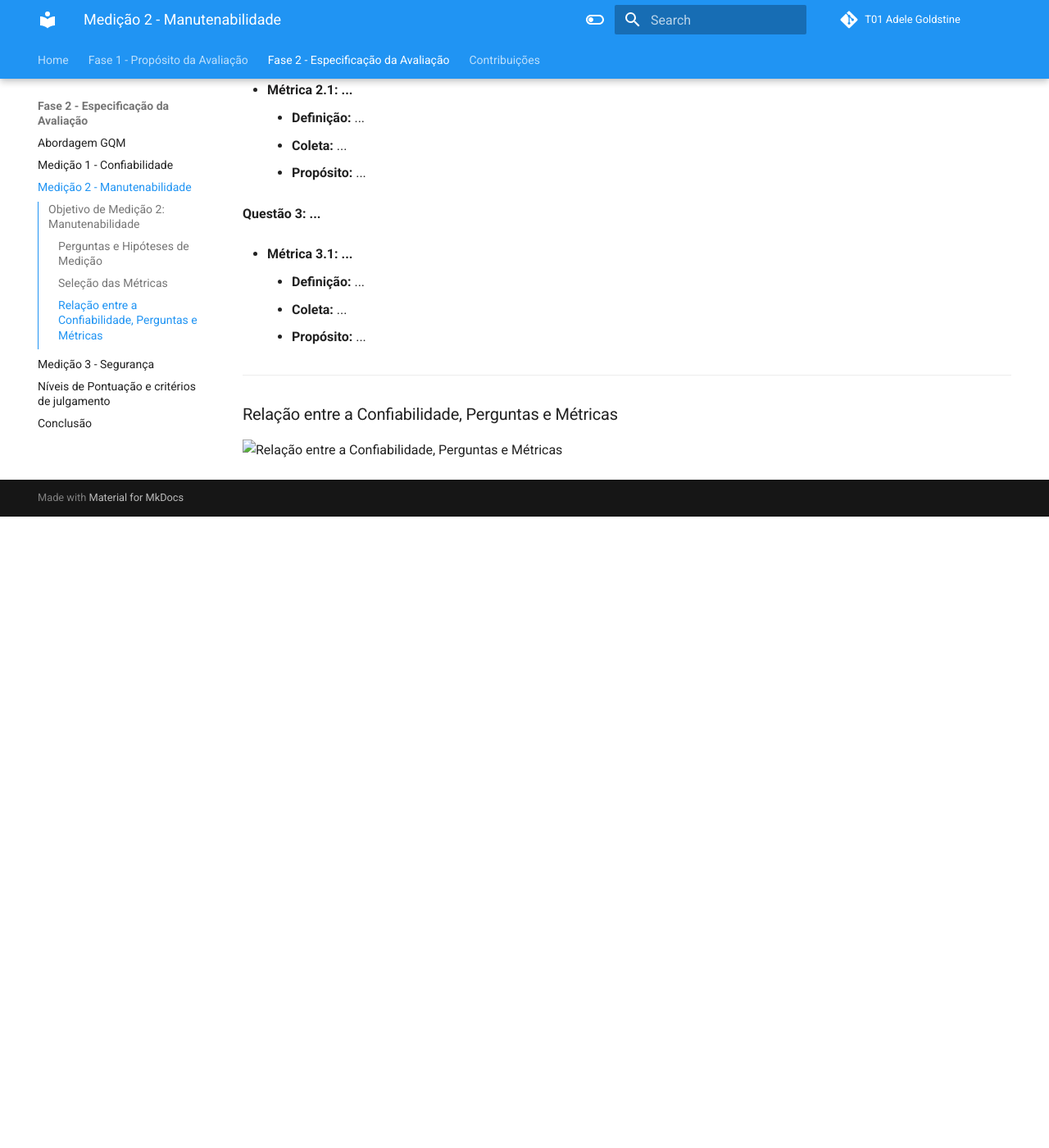
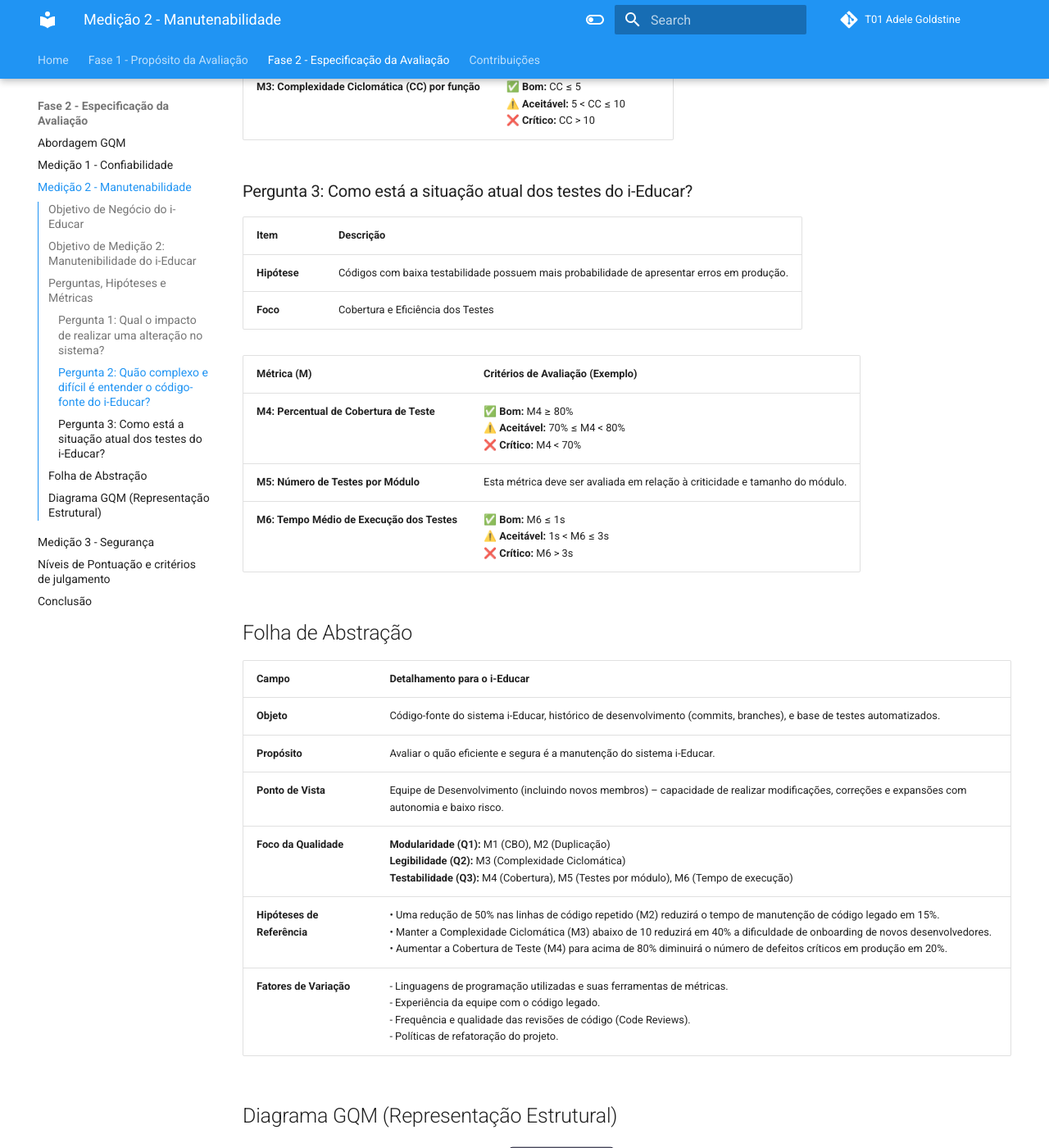
Before and after one commit to FCTE-Qualidade-de-Software-1/2025-2_T01_ADELE-GOLDSTINE, an MkDocs documentation site: the page built from docs/fase_2/Manutenabilidade.md, in a window 1280 px wide and 1400 px high, scrolled down 1585 px. Shown: the whole window at 82% size. Built offline with MkDocs 1.6.1 and Material for MkDocs 9.7.7, drawn with Linux system fonts in a browser that asks for light colours; comment, search, counter and statistics services are not loaded; before the commit the page ends 2215 px from its top, so only the background shows below that; some of the changed text lies outside the part shown.

Commit message:
add documentacao da manutenabilidade

```diff
--- a/docs/fase_2/Manutenabilidade.md
+++ b/docs/fase_2/Manutenabilidade.md
@@ -1,78 +1,74 @@
-<!--  Observação da Manuella
+# Fase 2 - Especificar a Avaliação da Qualidade
 
-AQUI IRIAM OS OUTROS OBJETIVOS DE MEDIÇÃO (MANUTENIBILIDADE E SEGURANÇA) COM SUAS RESPECTIVAS TABELAS, PERGUNTAS, HIPÓTESES, MÉTRICAS E DIAGRAMAS
- -->
+## Objetivo de Negócio do i-Educar
 
-## Objetivo de Medição 2: Manutenabilidade
+Garantir a Evolução Contínua e Sustentável do sistema i-Educar, com foco em melhorar a manutenibilidade do código-fonte, reduzindo o esforço, o custo e o risco associados à realização de novas funcionalidades e correções de bugs pela equipe de desenvolvimento.
 
-**Tabela 2** - Objetivo de Medição 2: Manutenabilidade.
+## Objetivo de Medição 2: Manutenibilidade do i-Educar
 
-| **Analisar**          | o i-Educar |
-|------------------------|------------|
-| **Para o propósito de** | ... |
-| **Com respeito a**     | ... |
-| **Do ponto de vista da** | ... |
-| **No contexto da**     | ... |
+O objetivo de medição está definido conforme o template GQM (Goal-Question-Metric):
 
----
+| Elemento | Descrição |
+|----------|-----------|
+| Analisar | i-Educar |
+| Propósito | AVALIAR |
+| Respeito a | MANUTENIBILIDADE |
+| Ponto de Vista | EQUIPE DE DESENVOLVIMENTO |
+| Contexto | DISCIPLINA DE QUALIDADE DE SOFTWARE 1 |
 
-### Perguntas e Hipóteses de Medição
+## Perguntas, Hipóteses e Métricas
 
-**Questão 1: ...**
-> ...?
+Este objetivo se desdobra em três perguntas chave, cada uma abordando um aspecto crítico da manutenibilidade.
 
-* **Hipótese 1.1 (H1.1):** ...
-* **Hipótese 1.2 (H1.2):** ...
-* ...
+### Pergunta 1: Qual o impacto de realizar uma alteração no sistema?
 
-**Questão 2: ...**
-> ...?
+| Item | Descrição |
+|------|-----------|
+| **Hipótese** | Códigos com alto acoplamento e baixa coesão podem causar efeitos colaterais inesperados com mudanças realizadas. |
+| **Foco** | Acoplamento e Reuso de Código (Duplicação) |
 
-* **Hipótese 2.1 (H2.1):** ...
-* ...
+| Métrica (M) | Critérios de Avaliação (Exemplo) |
+|-------------|----------------------------------|
+| **M1: Coupling Between Objects (CBO)** | ✅ **Bom:** CBO ≤ 10<br>⚠️ **Aceitável:** 10 < CBO ≤ 15<br>❌ **Crítico:** CBO > 15 |
+| **M2: Percentual de Código Repetido** | ✅ **Bom:** M2 ≤ 3%<br>⚠️ **Aceitável:** 3% < M2 ≤ 5%<br>❌ **Crítico:** M2 > 5% |
 
-**Questão 3: ...**
-> ...?
+### Pergunta 2: Quão complexo e difícil é entender o código-fonte do i-Educar?
 
-* **Hipótese 3.1 (H3.1):** ...
+| Item | Descrição |
+|------|-----------|
+| **Hipótese** | Um código complexo aumenta o tempo necessário para um desenvolvedor entender onde e como realizar uma alteração. |
+| **Foco** | Complexidade Estrutural |
 
----
+| Métrica (M) | Critérios de Avaliação (Exemplo) |
+|-------------|----------------------------------|
+| **M3: Complexidade Ciclomática (CC) por função** | ✅ **Bom:** CC ≤ 5<br>⚠️ **Aceitável:** 5 < CC ≤ 10<br>❌ **Crítico:** CC > 10 |
 
-### Seleção das Métricas
+### Pergunta 3: Como está a situação atual dos testes do i-Educar?
 
-**Questão 1: ...**
+| Item | Descrição |
+|------|-----------|
+| **Hipótese** | Códigos com baixa testabilidade possuem mais probabilidade de apresentar erros em produção. |
+| **Foco** | Cobertura e Eficiência dos Testes |
 
-* **Métrica 1.1: ...**
-    * **Definição:** ...
-    * **Fórmula:** ...
-    * **Coleta:** ...
-    * **Propósito:** ...
+| Métrica (M) | Critérios de Avaliação (Exemplo) |
+|-------------|----------------------------------|
+| **M4: Percentual de Cobertura de Teste** | ✅ **Bom:** M4 ≥ 80%<br>⚠️ **Aceitável:** 70% ≤ M4 < 80%<br>❌ **Crítico:** M4 < 70% |
+| **M5: Número de Testes por Módulo** | Esta métrica deve ser avaliada em relação à criticidade e tamanho do módulo. |
+| **M6: Tempo Médio de Execução dos Testes** | ✅ **Bom:** M6 ≤ 1s<br>⚠️ **Aceitável:** 1s < M6 ≤ 3s<br>❌ **Crítico:** M6 > 3s |
 
-* **Métrica 1.2: ...**
+## Folha de Abstração
 
-    * **Definição:** ...
-    * **Fórmula:** ...
-    * **Coleta:** ...
-    * **Propósito:** ...
+| Campo | Detalhamento para o i-Educar |
+|-------|------------------------------|
+| **Objeto** | Código-fonte do sistema i-Educar, histórico de desenvolvimento (commits, branches), e base de testes automatizados. |
+| **Propósito** | Avaliar o quão eficiente e segura é a manutenção do sistema i-Educar. |
+| **Ponto de Vista** | Equipe de Desenvolvimento (incluindo novos membros) – capacidade de realizar modificações, correções e expansões com autonomia e baixo risco. |
+| **Foco da Qualidade** | **Modularidade (Q1):** M1 (CBO), M2 (Duplicação)<br>**Legibilidade (Q2):** M3 (Complexidade Ciclomática)<br>**Testabilidade (Q3):** M4 (Cobertura), M5 (Testes por módulo), M6 (Tempo de execução) |
+| **Hipóteses de Referência** | • Uma redução de 50% nas linhas de código repetido (M2) reduzirá o tempo de manutenção de código legado em 15%.<br>• Manter a Complexidade Ciclomática (M3) abaixo de 10 reduzirá em 40% a dificuldade de onboarding de novos desenvolvedores.<br>• Aumentar a Cobertura de Teste (M4) para acima de 80% diminuirá o número de defeitos críticos em produção em 20%. |
+| **Fatores de Variação** | - Linguagens de programação utilizadas e suas ferramentas de métricas.<br>- Experiência da equipe com o código legado.<br>- Frequência e qualidade das revisões de código (Code Reviews).<br>- Políticas de refatoração do projeto. |
 
-**Questão 2: .**
+## Diagrama GQM (Representação Estrutural)
 
-* **Métrica 2.1: ...**
 
-    * **Definição:** ...
-    * **Coleta:** ...
-    * **Propósito:** ...
-
-**Questão 3: ...**
-
-* **Métrica 3.1: ...**
-
-    * **Definição:** ...
-    * **Coleta:** ...
-    * **Propósito:** ...
-
----
-
-### Relação entre a Confiabilidade, Perguntas e Métricas
-
-![Relação entre a Confiabilidade, Perguntas e Métricas]()
+![Diagrama](../assets/GQM-manutenibilidade.png)
+<figcaption>Figura 1: Diagrama GQM. Autor: <a href="http://github.com/andre-maia51">André Maia</figcaption>
```
Also changed, not shown: docs/contribuicoes/fase-2.md (+2 -2 lines), docs/fase_2/conclusao.md (+1 -1 lines), docs/assets/GQM-manutenibilidade.png (added).
